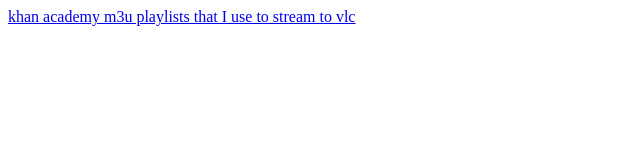
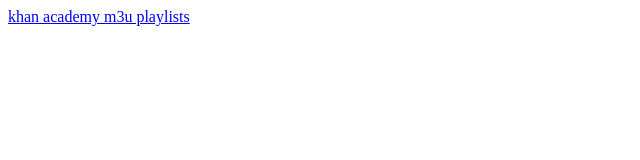
Before and after one commit to gavri/gavri.github.com, a plain HTML site: page index.html in a window 1280 px wide. Shown: the whole page, without its empty margins (0-640 px from the left). Drawn offline with Linux system fonts and the light colour scheme.

Commit message:
anchor text change

```diff
--- a/index.html
+++ b/index.html
@@ -4,7 +4,6 @@
 <title>gavri.github.com</title>
 </head>
 <body>
-<a href='/khan-academy-playlists'>khan academy m3u playlists that I use to
-  stream to vlc</a>
+<a href='/khan-academy-playlists'>khan academy m3u playlists</a>
 </body>
 </html>
```
